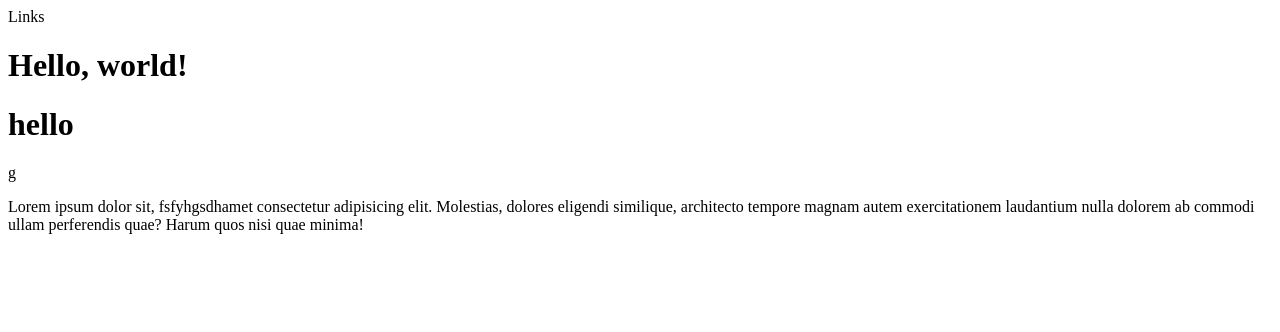
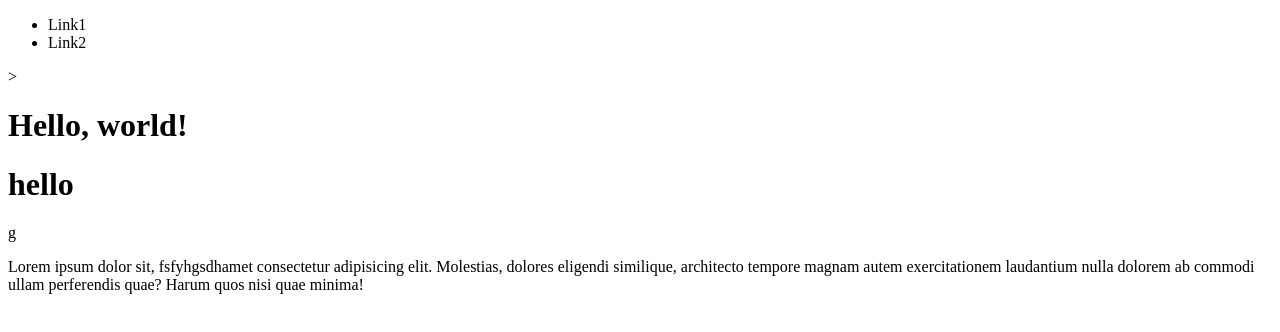
Before and after one commit to harmankaur191/project, a plain HTML site: page index.html in a window 1280 px wide. Drawn offline with Linux system fonts and the light colour scheme.

Commit message:
added actual links to our nav

```diff
--- a/index.html
+++ b/index.html
@@ -8,7 +8,10 @@
   <body>
     <header>
       <nav>
-        Links
+        <ul>
+          <li>Link1</li>
+          <li>Link2</li>
+        </ul>>
       </nav>
       <h1>Hello, world!</h1>
       <h1>
```
